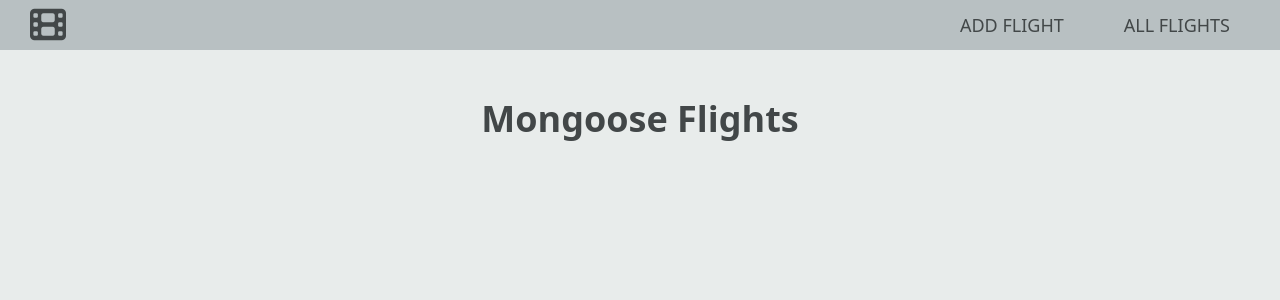
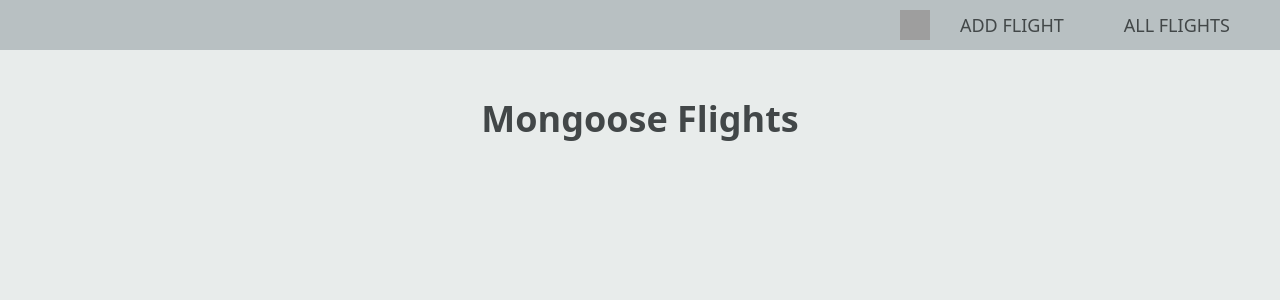
Before and after one commit to zgildo01/mongoose-flights, a Node server app: page / in a window 1280 px wide. Shown: the top 300 px of the page. Run offline with Node 20, Linux system fonts and the light colour scheme; some libraries are stand-ins or nearby versions; grey boxes are pictures that could not be loaded.

Commit message:
add airplane logo

```diff
--- a/views/partials/nav.ejs
+++ b/views/partials/nav.ejs
@@ -1,7 +1,7 @@
 </head>
 <body>
   <nav>
-		<i class="fas fa-film fa-2x"></i>
+		<img src="https://www.clker.com/cliparts/C/e/J/K/L/m/airplane-gray-hi.png" alt="Gray Airplane" width="30" height="30">
     <a
       href="/flights/new" <%- title === 'Add Flight' ? 'class="active"' : '' %>
     >
```
